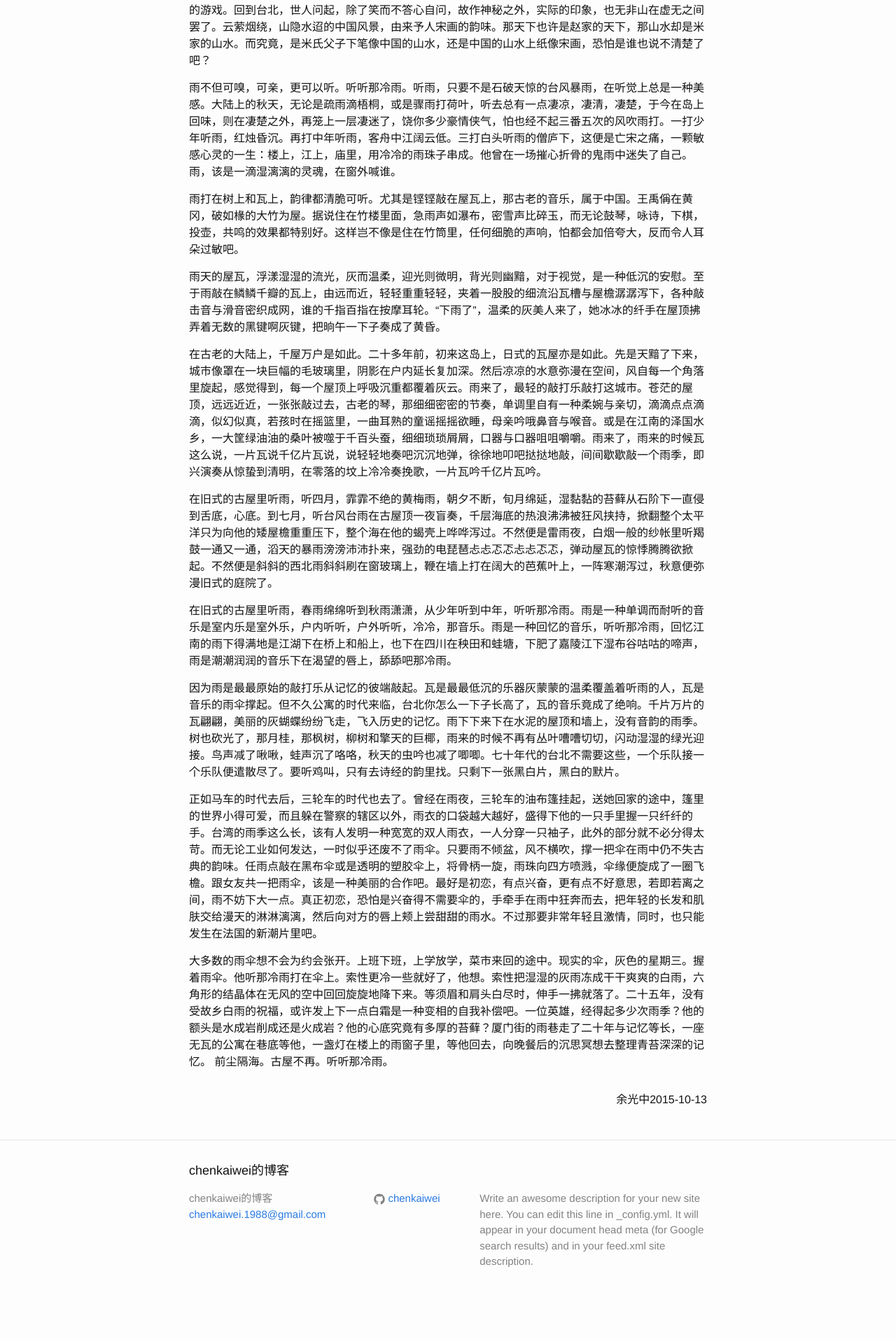
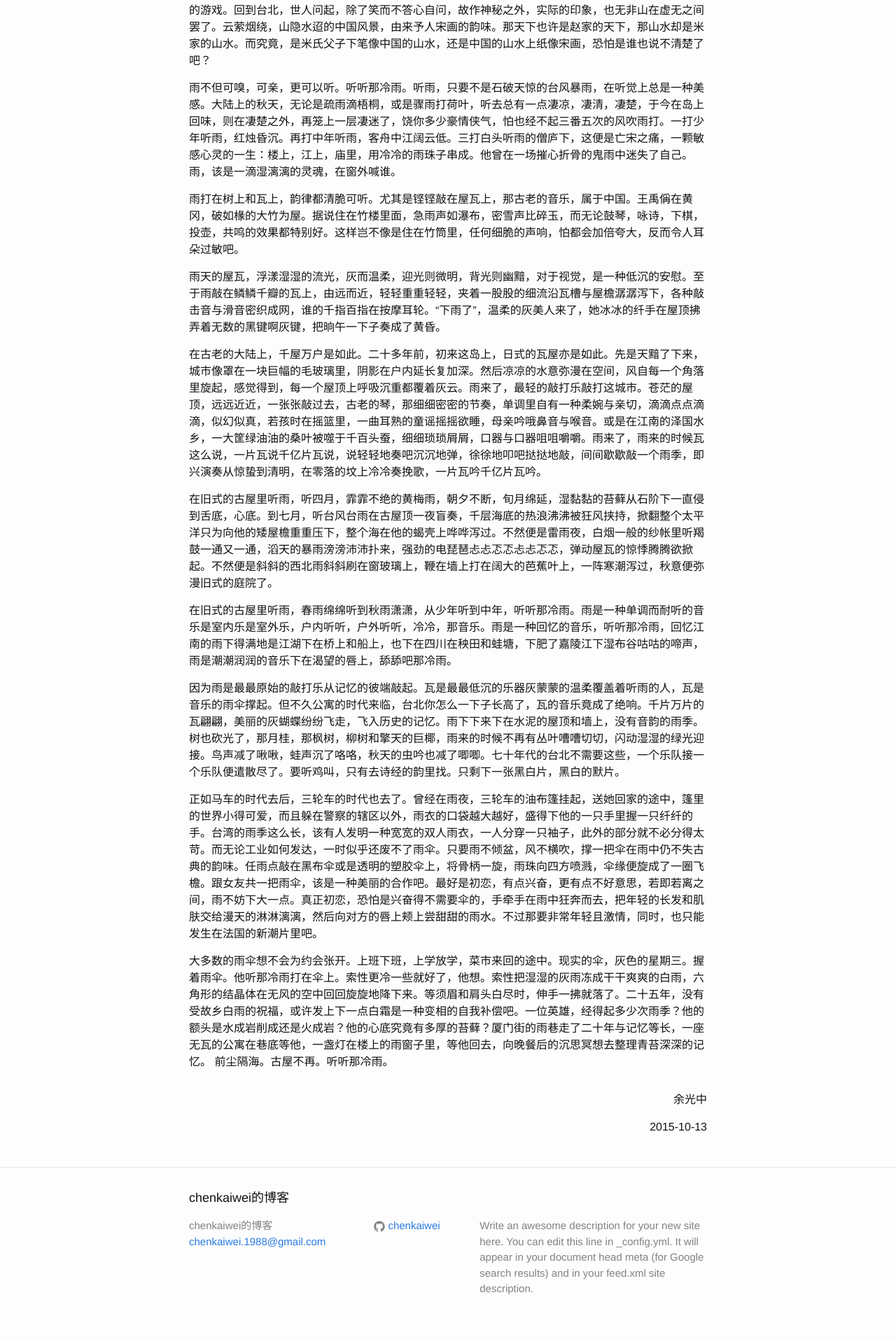
Before and after one commit to chenkaiwei/chenkaiwei.github.com, a Jekyll site: the page built from _posts/2015-10-13-博文测试-听听那冷雨.markdown, in a window 1280 px wide. Shown: the part 1196-3110 px from the top of the page at 70% size. Built offline with Jekyll 4.4.1, drawn with Linux system fonts in a browser that asks for light colours; before the commit the page ends 3071 px from its top, so only the background shows below that.

Commit message:
post日期格式

```diff
--- a/_layouts/post.html
+++ b/_layouts/post.html
@@ -11,9 +11,11 @@ layout: default
   <article class="post-content">
     {{ content }}
   </article>
+  {% if page.author %}<p class="post-end">{{ page.author }}</p>{% endif %}
+
   {{if page.date}}
 <p class="post-end">{{ page.date | date: "%Y-%m-%d" }}</p>
 	{{end if}}
-	{% if page.author %}<p class="post-end">{{ page.author }}</p>{% endif %}
+
   </header>
 </div>
--- a/_sass/_layout.scss
+++ b/_sass/_layout.scss
@@ -236,5 +236,6 @@
 }
 //ckw
 .post-end{
-	float:right
+	float:right;
+	clear:both;
 }
```
